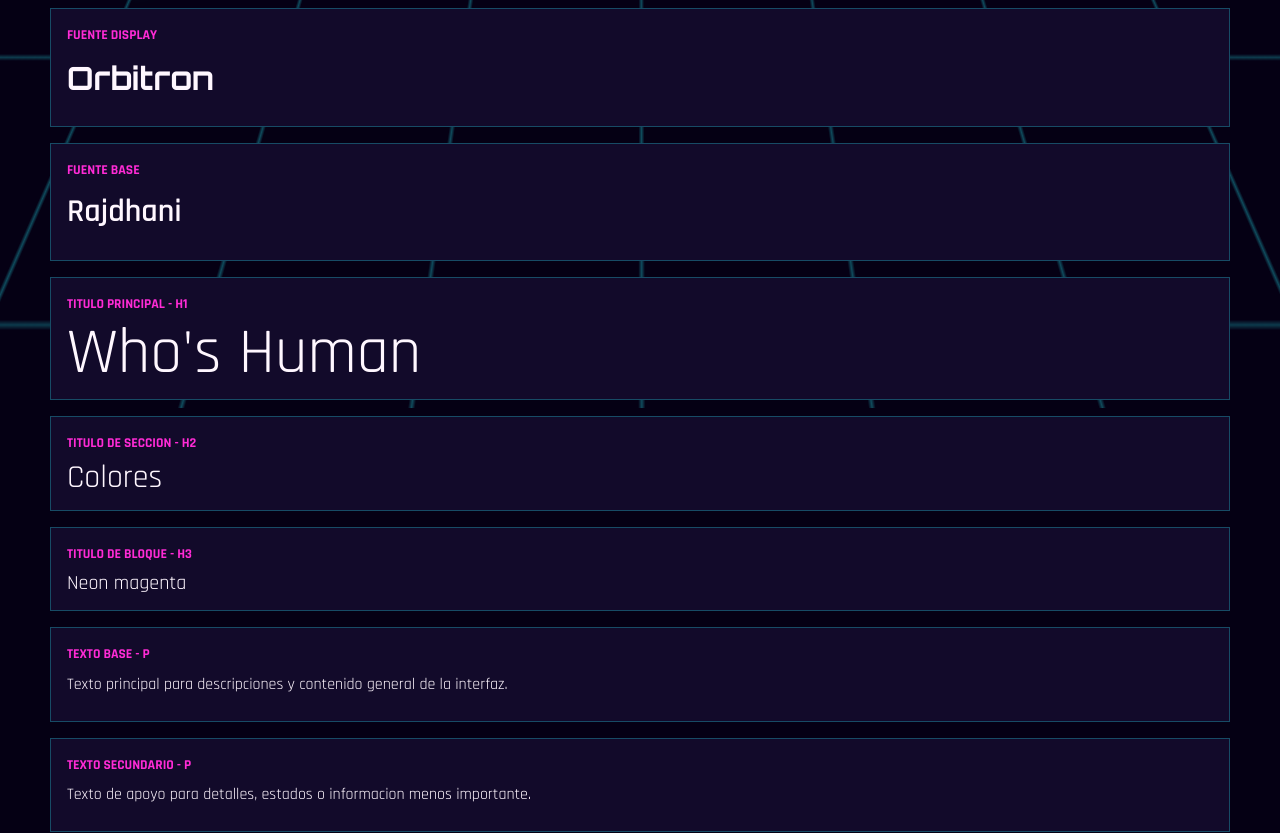
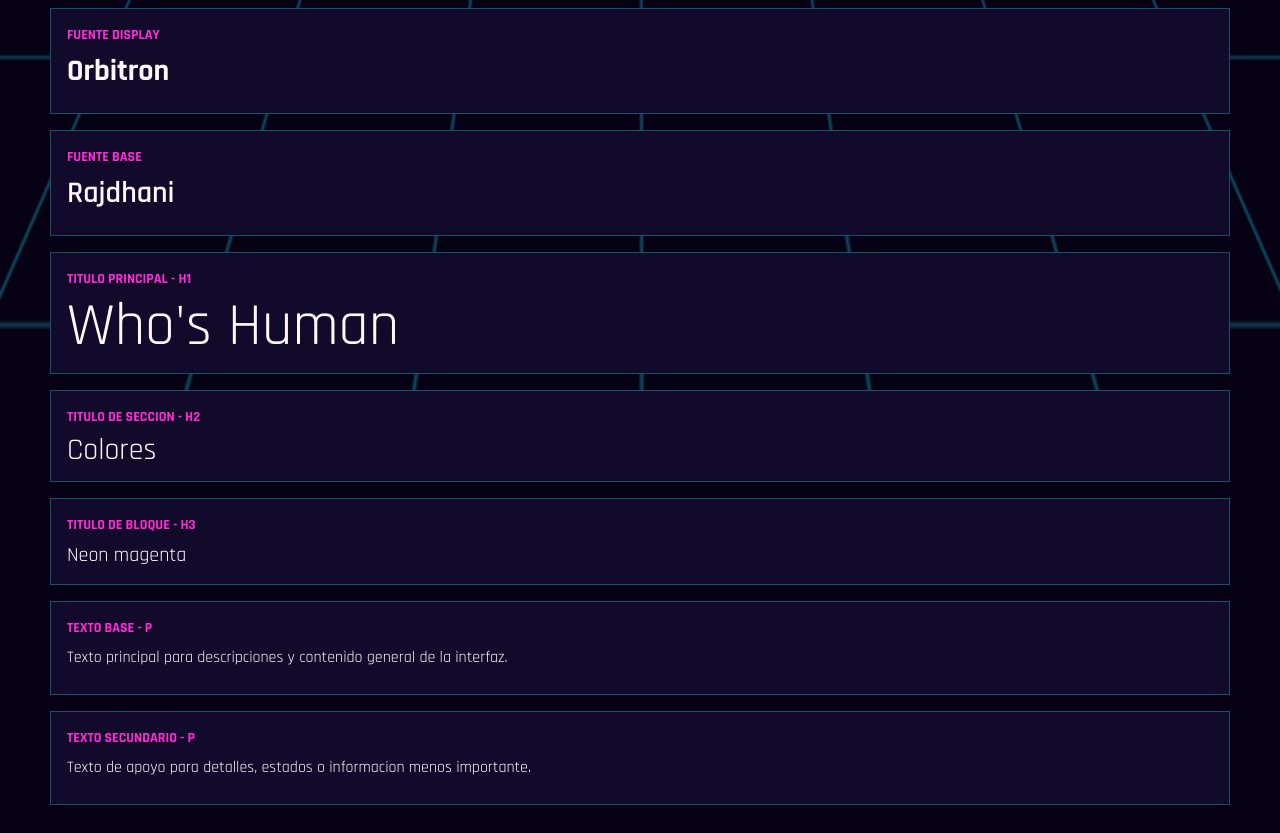
Before and after one commit to whoshuman/whoshuman, a React (Vite) app in the folder apps/frontend/: page /design-system in a window 1280 px wide. Shown: the part 1000-1833 px from the top of the page. Built offline with nearby package versions, Linux system fonts and the light colour scheme.

Commit message:
refactor(frontend): migra tipografia del design system a Tailwind

```diff
--- a/apps/frontend/src/index.css
+++ b/apps/frontend/src/index.css
@@ -134,62 +134,6 @@ body::before {
   font-size: 2rem;
   line-height: 1;
   text-shadow: 0 0 18px rgb(var(--color-neon-cyan-rgb) / 0.35);
-}
-
-/* Organiza los ejemplos de tipografia de la guia visual. */
-.design-typography-list {
-  display: grid;
-  gap: 1rem;
-}
-
-/* Define cada ejemplo de tipografia dentro de la guia visual. */
-.design-typography-item {
-  padding: 1rem;
-  background: var(--color-surface);
-  border: 1px solid rgb(var(--color-neon-cyan-rgb) / 0.28);
-}
-
-.design-typography-item p {
-  margin: 0 0 0.5rem;
-}
-
-.design-typography-item h1,
-.design-typography-item h2,
-.design-typography-item h3 {
-  margin: 0;
-}
-
-.design-typography-label {
-  color: var(--color-neon-magenta);
-  font-size: 0.85rem;
-  font-weight: 700;
-  text-transform: uppercase;
-}
-
-.design-font-display {
-  font-family: var(--font-display);
-  font-size: 2rem;
-  font-weight: 700;
-}
-
-.design-font-base {
-  font-size: 2rem;
-  font-weight: 600;
-}
-
-.design-typography-item h1 {
-  font-size: 4rem;
-  line-height: 0.95;
-}
-
-.design-typography-item h2 {
-  font-size: 2rem;
-  line-height: 1;
-}
-
-.design-typography-item h3 {
-  font-size: 1.25rem;
-  line-height: 1.1;
 }
 
 /* Organiza los ejemplos de botones de la guia visual. */
--- a/apps/frontend/src/pages/DesignSystem.tsx
+++ b/apps/frontend/src/pages/DesignSystem.tsx
@@ -71,40 +71,52 @@ function DesignSystem() {
       <section className="content-section">
         <h2 className="design-section-title">Tipografia</h2>
 
-        <div className="design-typography-list">
-          <article className="design-typography-item">
-            <p className="design-typography-label">Fuente display</p>
-            <p className="design-font-display">Orbitron</p>
+        <div className="grid gap-4">
+          <article className="bg-surface border border-neon-cyan/30 p-4">
+            <p className="m-0 mb-2 text-sm font-bold text-neon-magenta uppercase">Fuente display</p>
+            <p className="font-[var(--font-display)] m-0 mb-2 text-3xl font-bold">Orbitron</p>
           </article>
 
-          <article className="design-typography-item">
-            <p className="design-typography-label">Fuente base</p>
-            <p className="design-font-base">Rajdhani</p>
+          <article className="bg-surface border border-neon-cyan/30 p-4">
+            <p className="m-0 mb-2 text-sm font-bold text-neon-magenta uppercase">Fuente base</p>
+            <p className="m-0 mb-2 text-3xl font-semibold">Rajdhani</p>
           </article>
 
-          <article className="design-typography-item">
-            <p className="design-typography-label">Titulo principal - h1</p>
-            <h1>Who's Human</h1>
+          <article className="bg-surface border border-neon-cyan/30 p-4">
+            <p className="m-0 mb-2 text-sm font-bold text-neon-magenta uppercase">
+              Titulo principal - h1
+            </p>
+            <h1 className="m-0 text-6xl leading-none">Who's Human</h1>
           </article>
 
-          <article className="design-typography-item">
-            <p className="design-typography-label">Titulo de seccion - h2</p>
-            <h2>Colores</h2>
+          <article className="bg-surface border border-neon-cyan/30 p-4">
+            <p className="m-0 mb-2 text-sm font-bold text-neon-magenta uppercase">
+              Titulo de seccion - h2
+            </p>
+            <h2 className="m-0 text-3xl leading-none">Colores</h2>
           </article>
 
-          <article className="design-typography-item">
-            <p className="design-typography-label">Titulo de bloque - h3</p>
-            <h3>Neon magenta</h3>
+          <article className="bg-surface border border-neon-cyan/30 p-4">
+            <p className="m-0 mb-2 text-sm font-bold text-neon-magenta uppercase">
+              Titulo de bloque - h3
+            </p>
+            <h3 className="m-0 text-xl leading-tight">Neon magenta</h3>
           </article>
 
-          <article className="design-typography-item">
-            <p className="design-typography-label">Texto base - p</p>
-            <p>Texto principal para descripciones y contenido general de la interfaz.</p>
+          <article className="bg-surface border border-neon-cyan/30 p-4">
+            <p className="m-0 mb-2 text-sm font-bold text-neon-magenta uppercase">Texto base - p</p>
+            <p className="m-0 mb-2">
+              Texto principal para descripciones y contenido general de la interfaz.
+            </p>
           </article>
 
-          <article className="design-typography-item">
-            <p className="design-typography-label">Texto secundario - p</p>
-            <p>Texto de apoyo para detalles, estados o informacion menos importante.</p>
+          <article className="bg-surface border border-neon-cyan/30 p-4">
+            <p className="m-0 mb-2 text-sm font-bold text-neon-magenta uppercase">
+              Texto secundario - p
+            </p>
+            <p className="m-0 mb-2">
+              Texto de apoyo para detalles, estados o informacion menos importante.
+            </p>
           </article>
         </div>
       </section>
```
